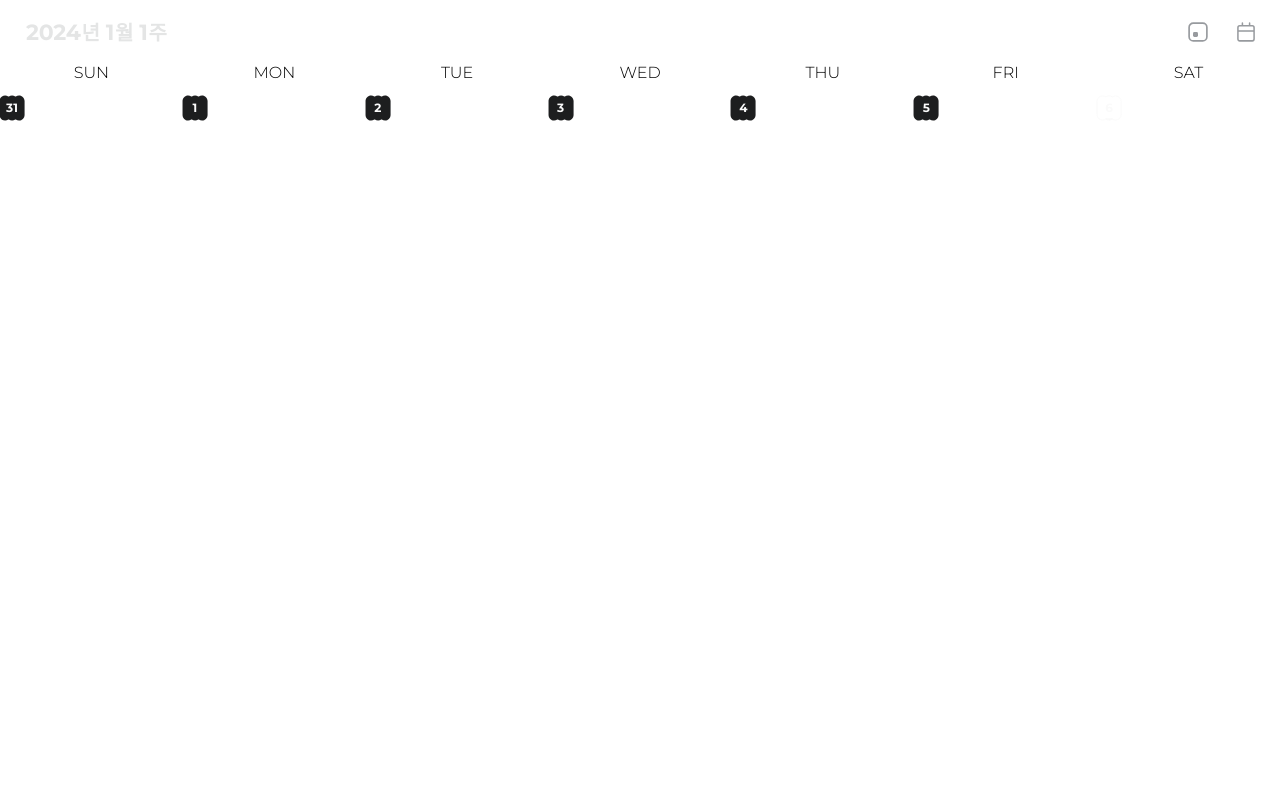
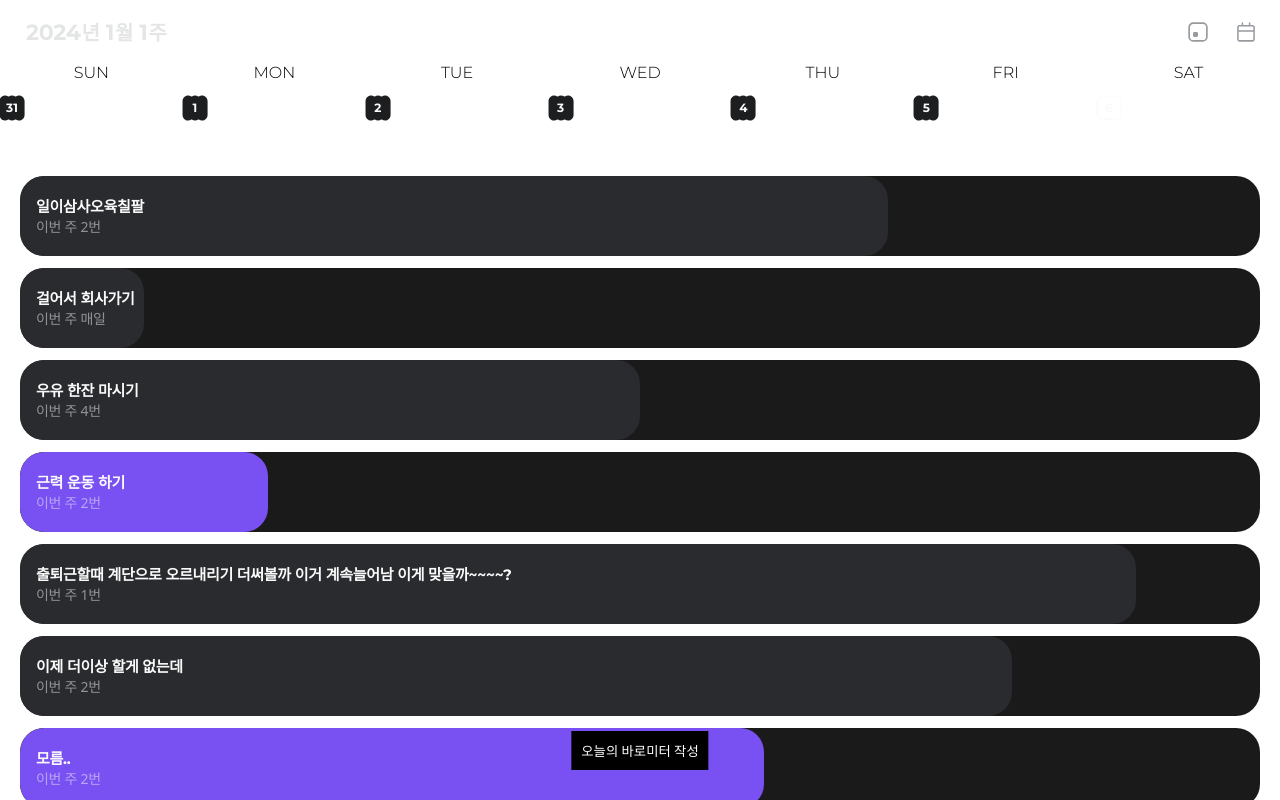
Before and after one commit to baro-meter/barometer-frontend, a Next.js app in the folder web/: page /calendar/weekly in a window 1280 px wide. Built offline with nearby package versions, Linux system fonts and the light colour scheme.

Commit message:
WeeklyList 컴포넌트 추가, weekly page에 적용

```diff
--- /dev/null
+++ b/web/src/components/calendar/WeeklyList.tsx
@@ -0,0 +1,78 @@
+import ProgresListView from "markup/components/ProgressListView";
+import { ProgressProps } from "markup/components/ProgressView";
+import React from "react";
+
+interface WeeklyListViewProps {
+  progressList: ProgressProps[];
+}
+
+const WeeklyListView = ({ progressList }: WeeklyListViewProps) => {
+  return (
+    <>
+      <div
+        style={{
+          padding: "20px",
+          position: "fixed",
+          right: 0,
+          left: 0,
+          bottom: 0,
+          top: "155.5px",
+        }}
+      >
+        <ProgresListView
+          alignment={"vertical"}
+          progressList={progressList}
+        ></ProgresListView>
+        <button
+          style={{
+            position: "fixed",
+            background: "black",
+            color: "white",
+            padding: "10px",
+            left: "50%",
+            transform: "translate(-50%, 0)",
+            bottom: "30px",
+          }}
+        >
+          오늘의 바로미터 작성
+        </button>
+      </div>
+    </>
+  );
+};
+
+interface WeeklyListPageProps {}
+
+const WeeklyList = ({}: WeeklyListPageProps) => {
+  // TODO api 조회
+  const progressList = [
+    { task: "일이삼사오육칠팔", width: 70, count: "2번" },
+    { task: "걸어서 회사가기", width: 10, count: "매일" },
+    { task: "우유 한잔 마시기", width: 50, count: "4번" },
+    { task: "근력 운동 하기", width: 20, count: "2번", isActive: true },
+    {
+      task: "출퇴근할때 계단으로 오르내리기 더써볼까 이거 계속늘어남 이게 맞을까~~~~?",
+      width: 90,
+      count: "1번",
+    },
+    { task: "이제 더이상 할게 없는데", width: 80, count: "2번" },
+    {
+      task: "모름..",
+      width: 60,
+      count: "2번",
+      isActive: true,
+    },
+  ];
+  const viewProps = { progressList };
+
+  return <WeeklyListView {...viewProps} />;
+};
+
+export const getServerSideProps = () => {
+  // TODO api로 오늘 목표 조회
+  return {
+    props: {}, // will be passed to the page component as props
+  };
+};
+
+export default WeeklyList;
--- a/web/src/pages/calendar/weekly.tsx
+++ b/web/src/pages/calendar/weekly.tsx
@@ -7,6 +7,7 @@ import weekOfYear from "dayjs/plugin/weekOfYear";
 import weekYear from "dayjs/plugin/weekYear";
 import { useRouter } from "next/router";
 import { getFormatDayjs } from "utils/calendarUtil";
+import WeeklyList from "@/components/Calendar/WeeklyList";
 
 dayjs.extend(weekOfYear);
 dayjs.extend(weekYear);
@@ -42,6 +43,7 @@ const WeeklyPageView = ({
         date={date}
         onChangeDate={handleChangeSelectedDate}
       />
+      <WeeklyList />
     </>
   );
 };
```
